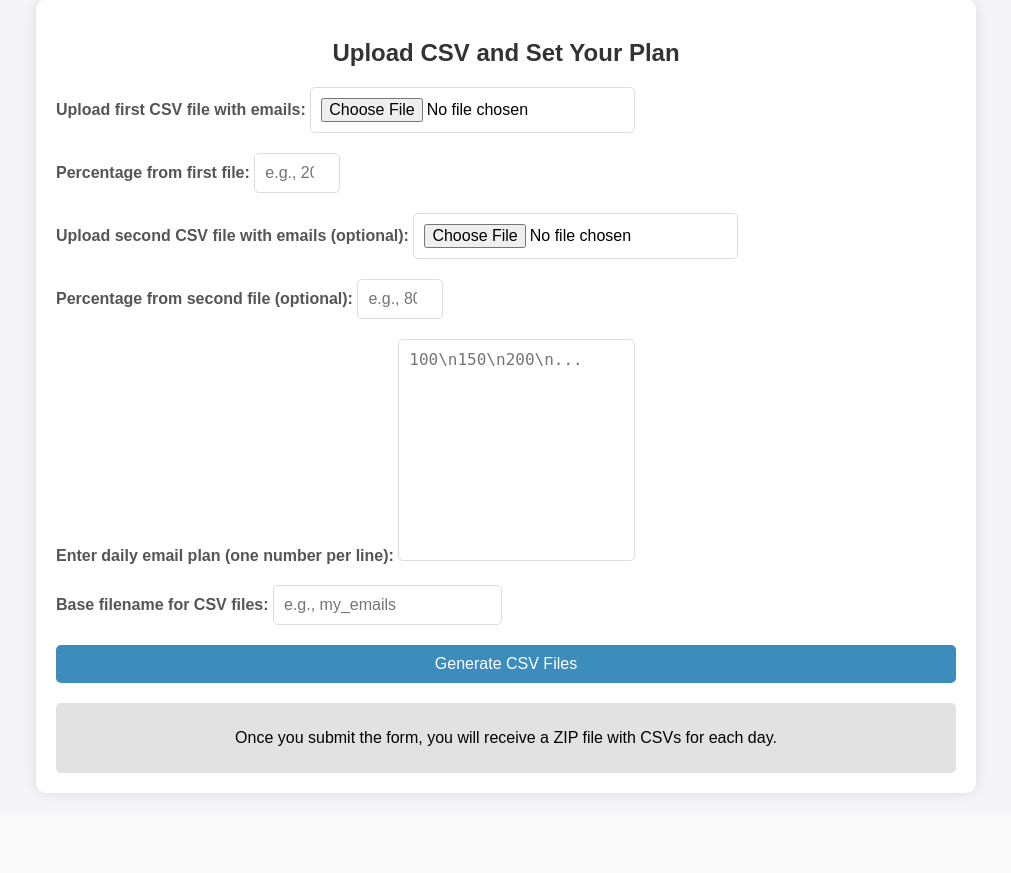
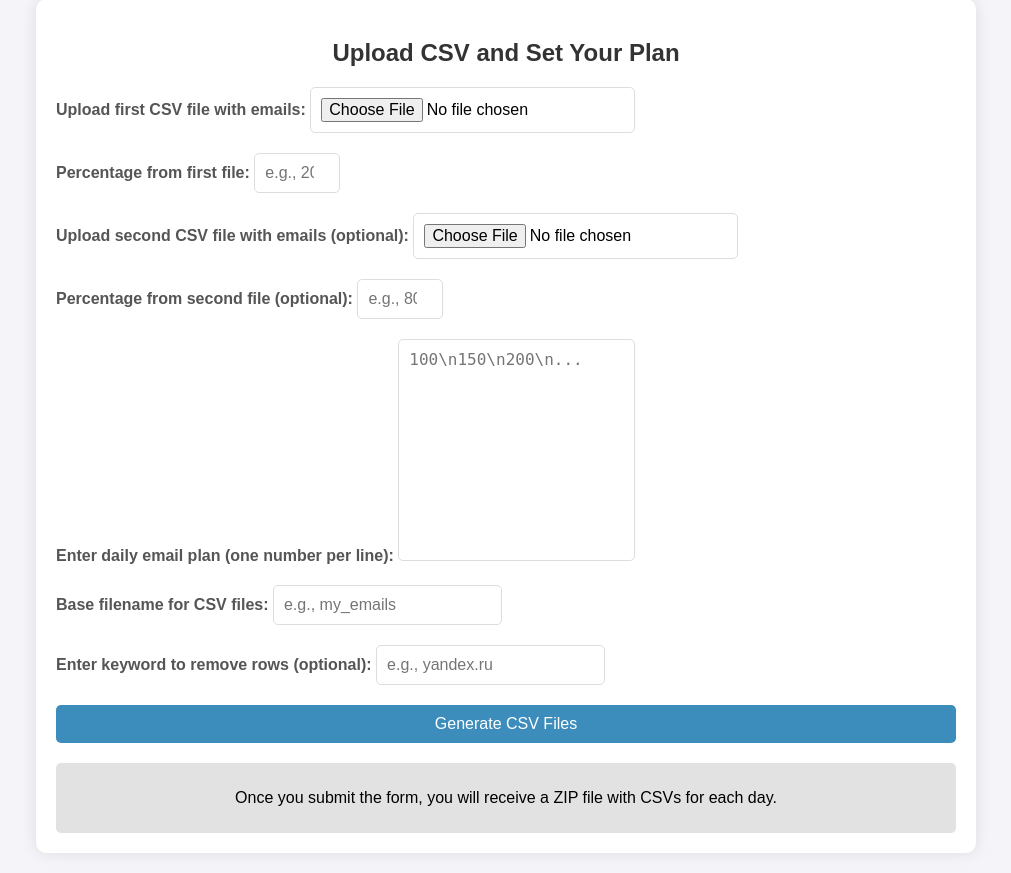
Before and after one commit to matviis/app.py, a Flask app: page / in a window 1280 px wide. Shown: the part 141-1014 px from the top of the page, without its empty margins (134-1145 px from the left). Before the commit the page ends 938 px from the top, so only its background shows below. Run offline with Flask 3, Linux system fonts and the light colour scheme.

Commit message:
Update index.html

```diff
--- a/templates/index.html
+++ b/templates/index.html
@@ -108,6 +108,11 @@
             <input type="text" id="baseFilename" name="baseFilename" placeholder="e.g., my_emails">
         </div>
 
+        <div>
+            <label for="keyword">Enter keyword to remove rows (optional):</label>
+            <input type="text" id="keyword" name="keyword" placeholder="e.g., yandex.ru">
+        </div>
+
         <input type="submit" value="Generate CSV Files">
     </form>
 
```
